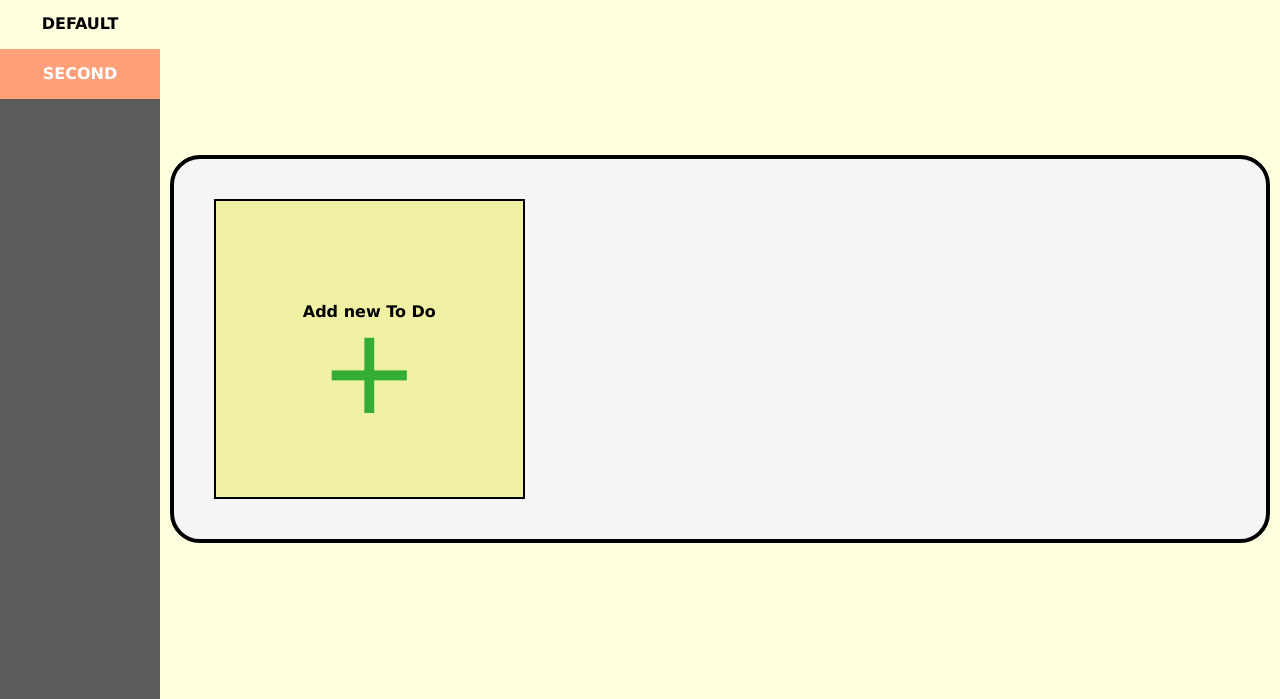
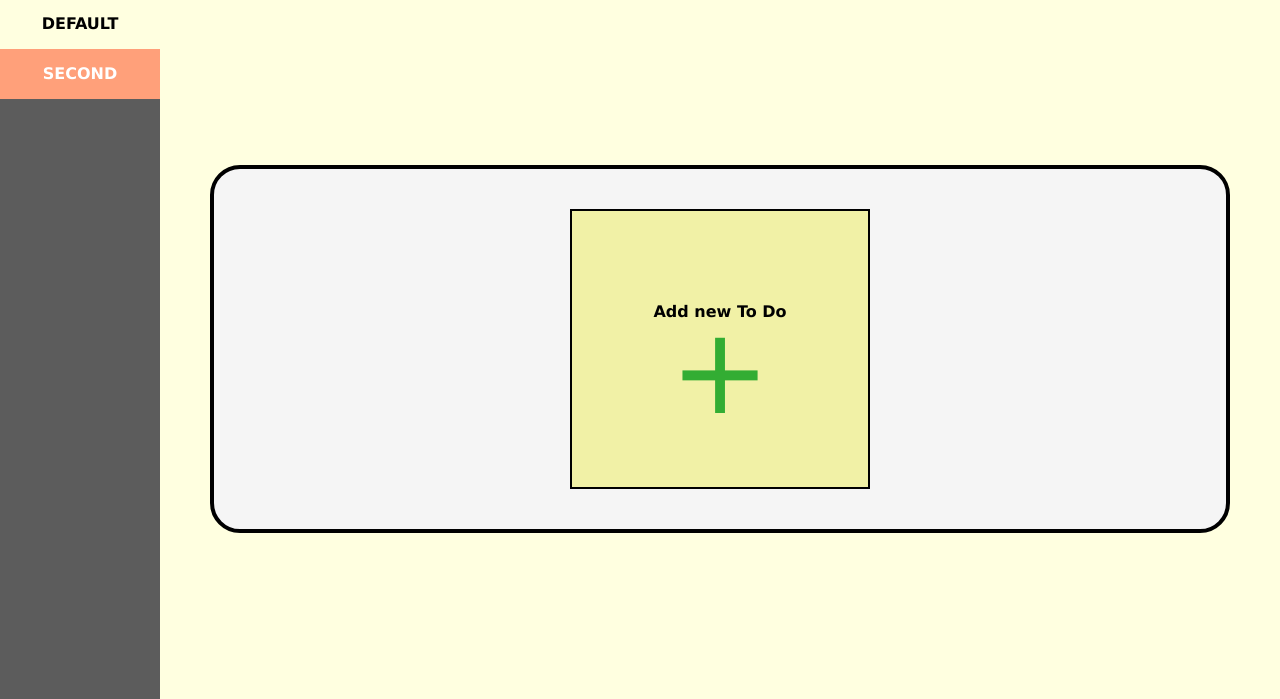
Before and after one commit to lufere/to-do-list, a website: page index.html in a window 1280 px wide. Shown: the part 101-800 px from the top of the page. Drawn offline with Linux system fonts and the light colour scheme.

Commit message:
Moved index.html to the root and changed the to do's wrapper from grid to flexbox

```diff
--- a/dist/index.html
+++ b/index.html
@@ -2,8 +2,8 @@
 <html>
     <head>
         <title>To Do List</title>
-        <link rel="stylesheet" href="./css/reset.css">
-        <link rel="stylesheet" href="./css/style.css">
+        <link rel="stylesheet" href="dist/css/reset.css">
+        <link rel="stylesheet" href="dist/css/style.css">
     </head>
 
     <body>
@@ -73,6 +73,6 @@
             </div>
             <!-- <button type="button" id ="testBtn">TEST</button> -->
         </main>
-        <script src="main.js"></script>
+        <script src="dist/main.js"></script>
     </body>
 </html>
```
Also changed, not shown: dist/css/style.css.
